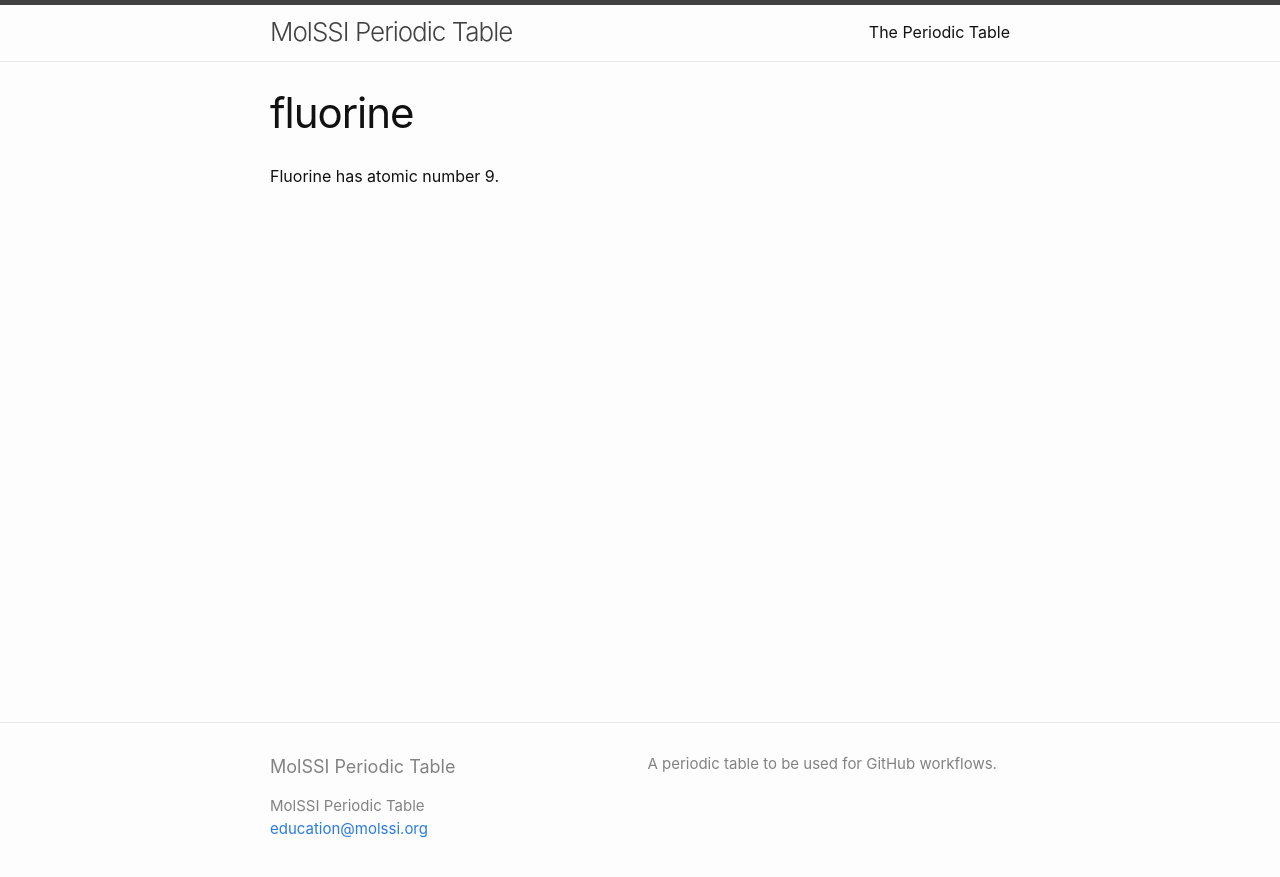
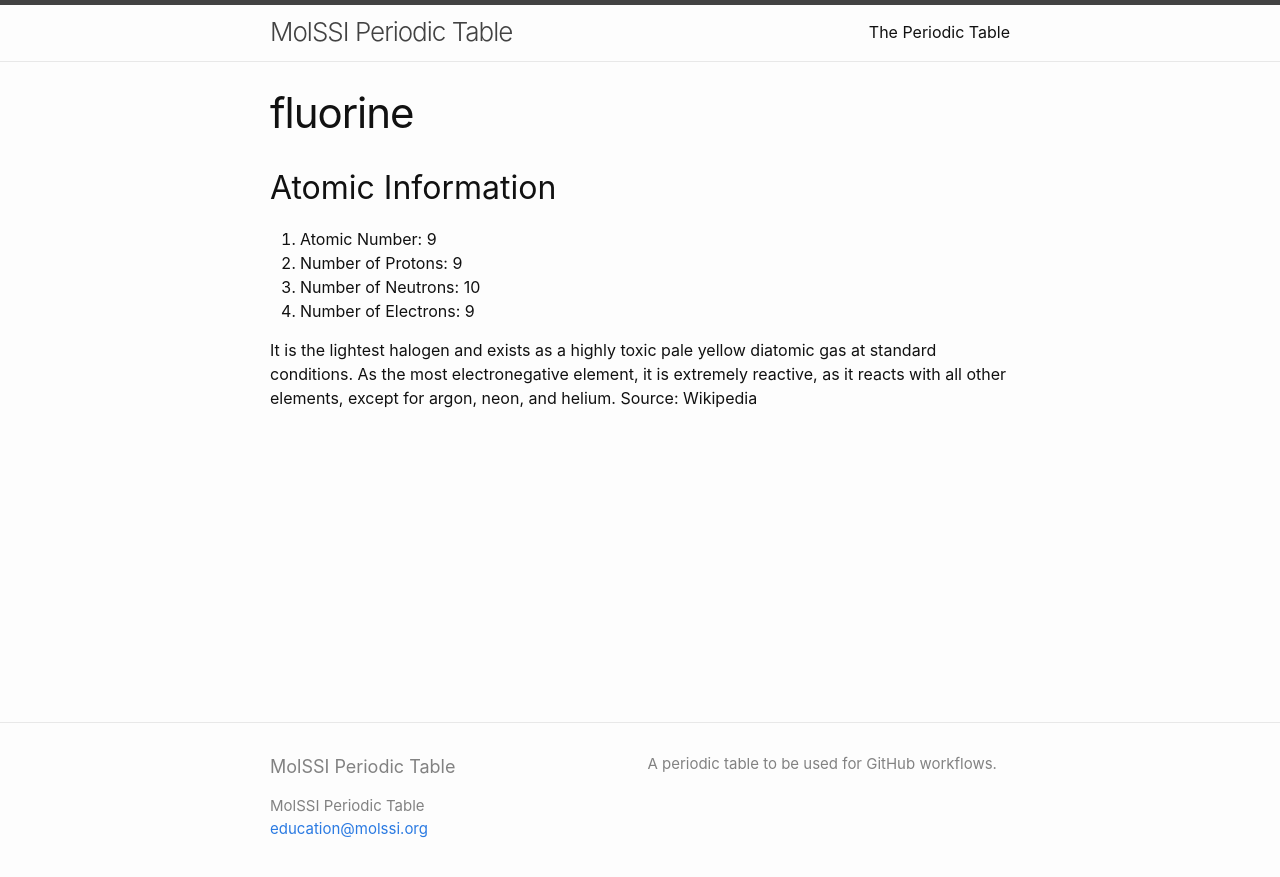
Before and after one commit to MolSSI-Education/periodic-table, a Jekyll site: the page built from elements/fluorine.md, in a window 1280 px wide. Shown: the top 877 px of the page. Built offline with Jekyll 4.4.1, drawn with Linux system fonts in a browser that asks for light colours.

Commit message:
Add some information to Fluorine

```diff
--- a/elements/fluorine.md
+++ b/elements/fluorine.md
@@ -3,4 +3,11 @@ layout: page
 title: fluorine
 ---
 
-Fluorine has atomic number 9.
+## Atomic Information
+1. Atomic Number: 9
+2. Number of Protons: 9
+3. Number of Neutrons: 10
+4. Number of Electrons: 9
+
+
+It is the lightest halogen and exists as a highly toxic pale yellow diatomic gas at standard conditions. As the most electronegative element, it is extremely reactive, as it reacts with all other elements, except for argon, neon, and helium. Source: Wikipedia
```
